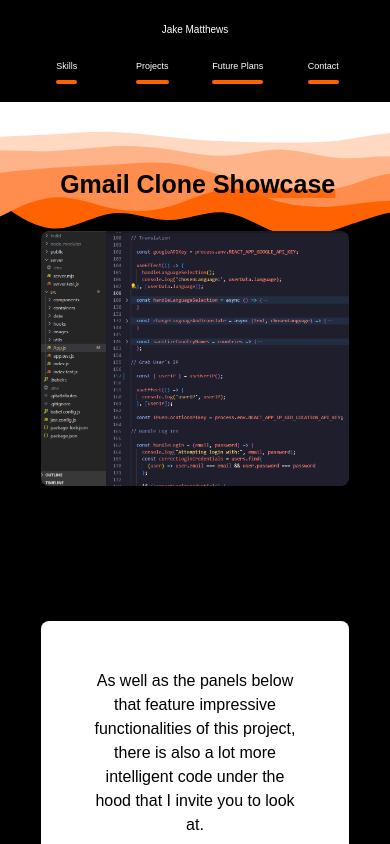
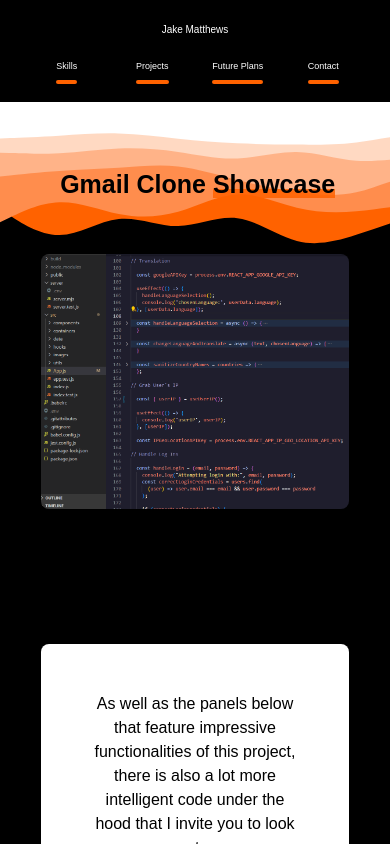
Before and after one commit to Jakes-Git-Hub/Professional-Portfolio, a React (Create React App) app: page /gmail-more in a window 390 px wide. Shown: the top 844 px of the page. Built offline with nearby package versions, Linux system fonts and the light colour scheme.

Commit message:
Adjusted responsivity for Gmail Clone h3 title

```diff
--- a/public/styles.css
+++ b/public/styles.css
@@ -1274,6 +1274,12 @@
     }
 }
 
+@media screen and (max-width: 719px) and (max-height: 932px) {
+    .section-title-fom {
+        margin-bottom: 5%;
+    }
+}
+
 @media screen and (max-width: 667px) {
     .section-title-fom {
         font-size: 35px;
@@ -1302,7 +1308,7 @@
 #smaller-gmail-code {
     width: 100%;
     border-radius: 8px;
-    margin-top: 20px;
+    margin-top: 40px;
 }
 
 @media screen and (max-width: 1428px) {
--- a/src/containers/AdoptAPetContainer.js
+++ b/src/containers/AdoptAPetContainer.js
@@ -1,13 +1,9 @@
-import React, { useState, useEffect, useRef } from "react";
-import { useNavigate } from "react-router-dom";
+import React, { useState, useEffect} from "react";
 import { AdoptAPetComponent } from "../components/AdoptAPetComponent";
 
 export const AdoptAPetContainer = () => {
 
-    const [currentMuiIndex, setCurrentMuiIndex] = useState(0);
     const [windowWidth, setWindowWidth] = useState(window.innerWidth);
-
-    const navigate = useNavigate();
 
 // New Layout For Smaller Screens
 
--- a/src/containers/GMailMoreContainer.js
+++ b/src/containers/GMailMoreContainer.js
@@ -6,8 +6,6 @@
 
     const [currentMuiIndex, setCurrentMuiIndex] = useState(0);
     const [windowWidth, setWindowWidth] = useState(window.innerWidth);
-
-    const navigate = useNavigate();
 
 // h2 Animation
 
```
